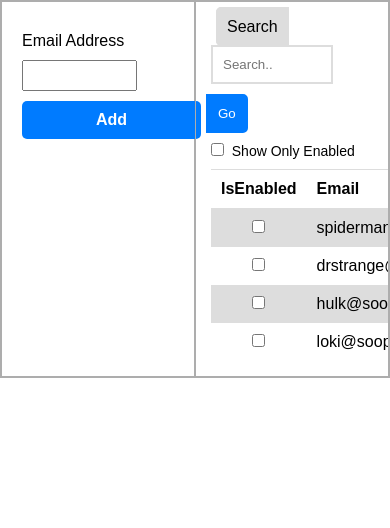
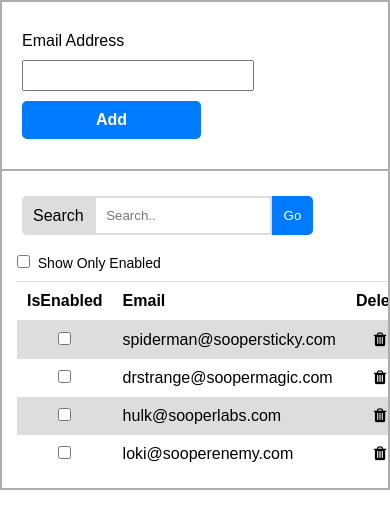
Before and after one commit to nairashwin17/media.net, a plain HTML site: page index.html in a window 390 px wide. Drawn offline with nearby package versions, Linux system fonts and the light colour scheme.

Commit message:
Update main.css

```diff
--- a/css/main.css
+++ b/css/main.css
@@ -106,3 +106,32 @@ table {
   tbody tr:nth-child(odd) {
     background-color: #dddddd;
   }
+
+  @media only screen and (max-width: 1024px) {
+      .search{
+          width: 50%;
+      }
+  }
+  @media only screen and (max-width: 768px){
+    .leftcontainer {
+        flex: 40%;
+        max-width: 40%;
+    }
+    .rightcontainer {
+        flex: 60%;
+        max-width: 60%;
+    }
+}
+@media only screen and (max-width: 500px){
+    .leftcontainer {
+        flex: 100%;
+        max-width: 100%;
+    }
+    .rightcontainer {
+        flex: 100%;
+        max-width: 100%;
+    }
+    .mainwrapper{
+        flex-direction: column;
+    }
+}
```
